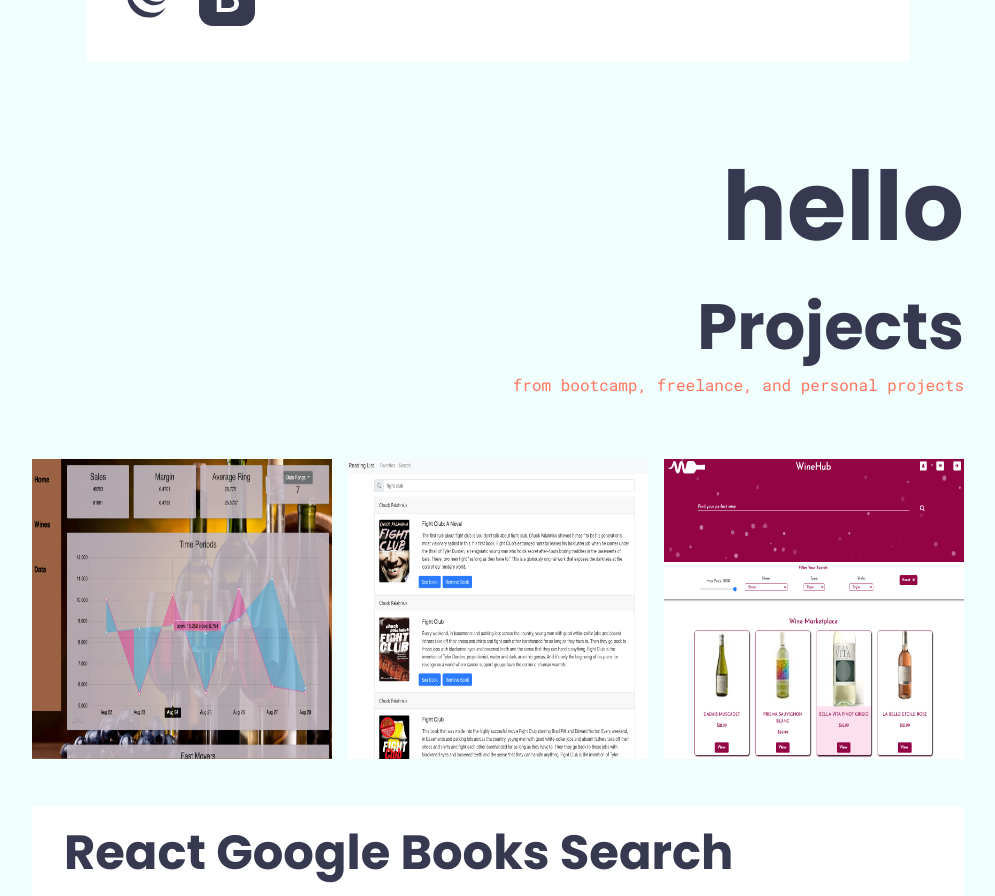
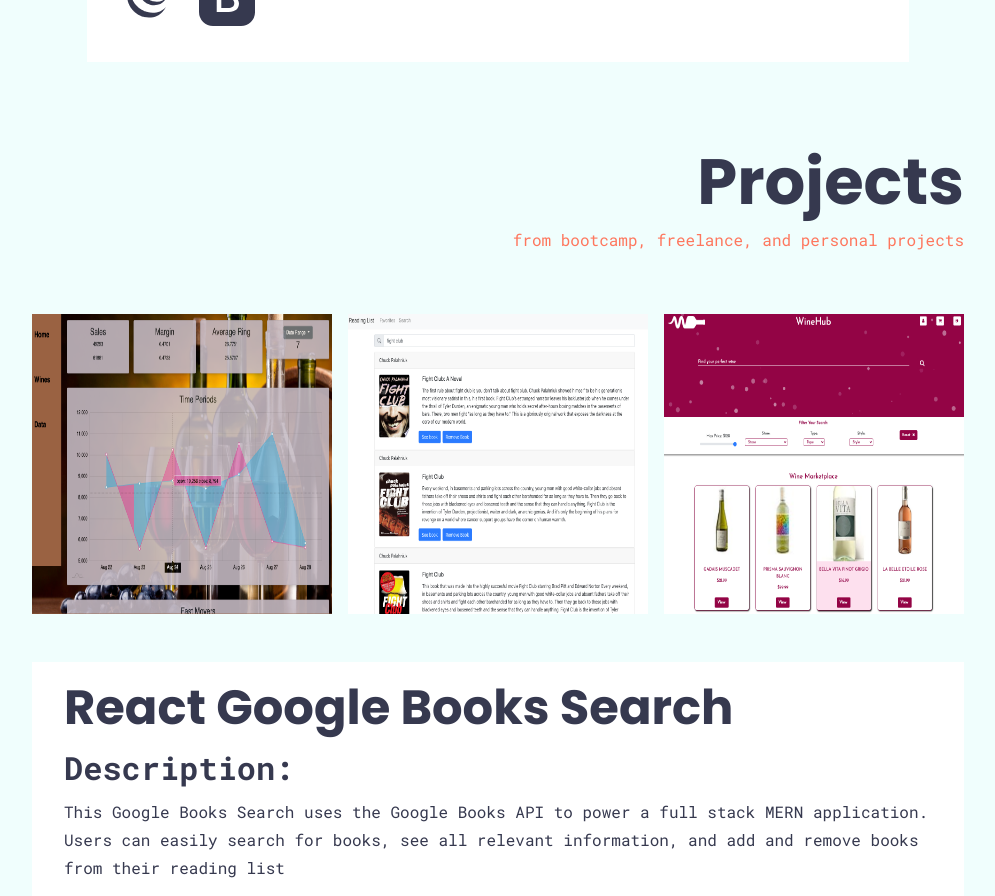
Before and after one commit to grburner/port-ts, a React (Create React App) app: page / in a window 1280 px wide. Shown: the part 920-1816 px from the top of the page, without its empty margins (142-1137 px from the left). Built offline with nearby package versions, Linux system fonts and the light colour scheme.

Commit message:
removing test line

```diff
--- a/src/components/ProjectGroup/index.tsx
+++ b/src/components/ProjectGroup/index.tsx
@@ -21,7 +21,6 @@ const ProjectGroup: React.FC = () => {
       <div></div>
       <div>
         <div className={'project-header'}>
-          <h1>{'hello'}</h1>
           <h3>{'Projects'}</h3>
           <p className={'project-sub'}>{'from bootcamp, freelance, and personal projects'}</p>
         </div>
```
